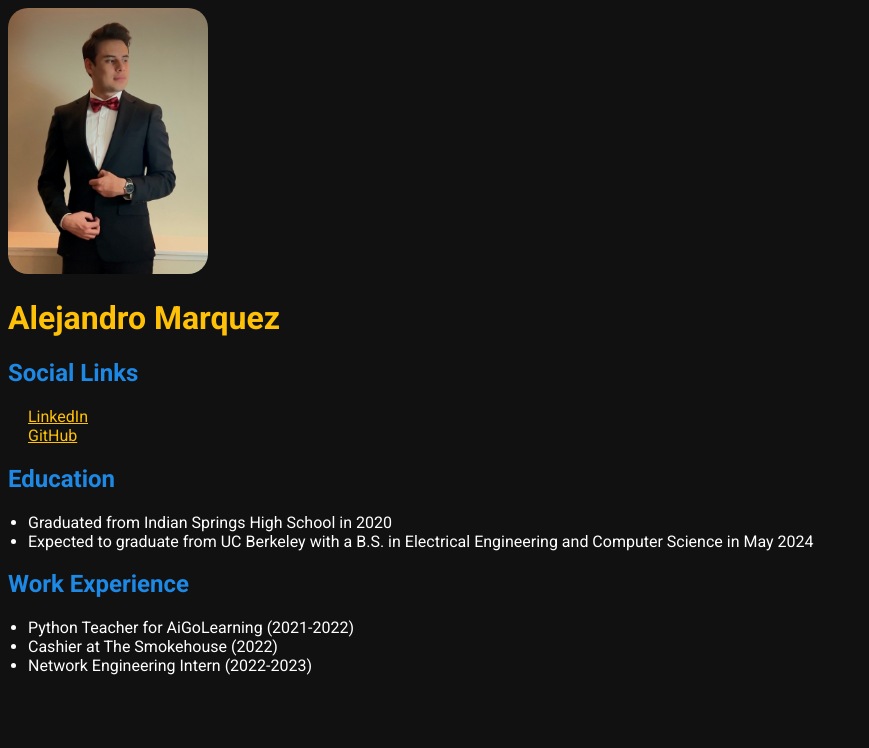
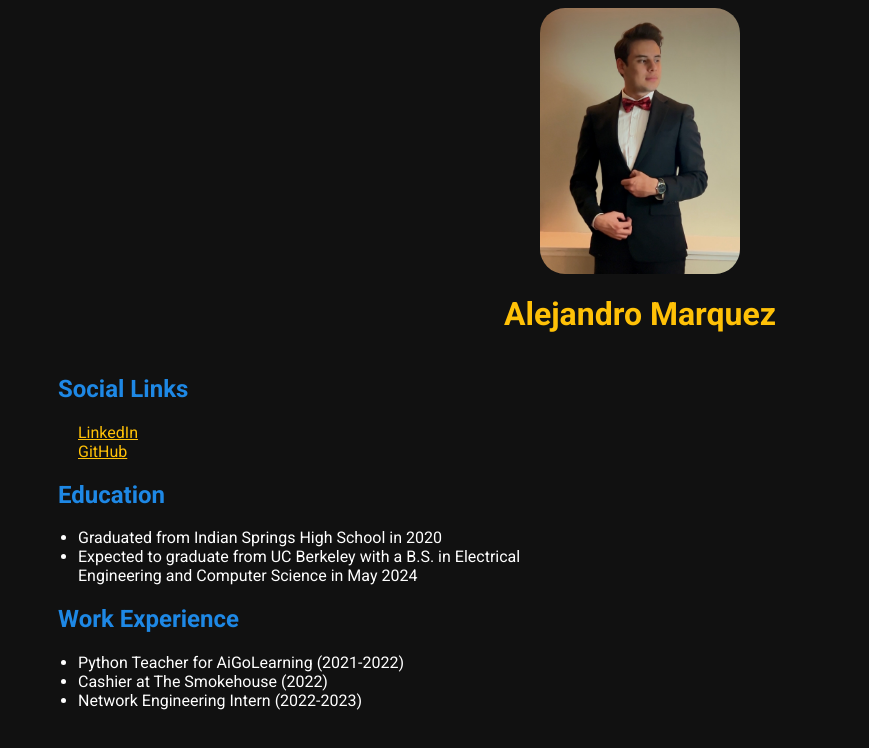
Before and after one commit to alejandro521/alejandro521.github.io, a plain HTML site: page index.html in a window 1280 px wide. Shown: the whole page, without its empty margins (0-869 px from the left). Drawn offline with Linux system fonts and the light colour scheme.

Commit message:
finished

```diff
--- a/index.html
+++ b/index.html
@@ -6,11 +6,14 @@
     <title>Alejandro Marquez</title>
     <link rel="stylesheet" href="styles.css" />
     <link href="https://fonts.googleapis.com/css2?family=Roboto:wght@400;700&display=swap" rel="stylesheet">
+
+    <div class="centered">
+        <img src="alejandro.jpg" alt="Picture of Alejandro" width="200" class="profile-image"/>
+        <h1>Alejandro Marquez</h1>
+    </div>
   </head>
   <body>
-    <img src="alejandro.jpg" alt="Picture of Alejandro" width="200" class="rounded-image"/>
     <div class="container">
-      <h1>Alejandro Marquez</h1>
       <h2>Social Links</h2>
       <a href="https://www.linkedin.com/in/alejandomarquez/">LinkedIn</a> <br>
       <a href="https://github.com/alejandro521">GitHub</a> <br>
--- a/styles.css
+++ b/styles.css
@@ -1,6 +1,8 @@
 body {
     background-color: #111111; /* Replace with your desired background color */
     font-family: 'Roboto', sans-serif; /* Use the desired font family */
+    padding-left: 50px;
+    padding-right: 50px;
 }
 h1 {
     color: #FFC107;
@@ -11,11 +13,19 @@ h2 {
 p, ul {
     color: #FFFFFF;
     padding-left: 20px;
+    max-width: 500px;
 }
 a {
     color: #FFC107;
     padding-left: 20px;
 }
-.rounded-image {
-    border-radius: 20px; /* Adjust the value to control the roundness */
+.profile-image {
+    border-radius: 25px;
 }
+.centered {
+    display: flex;
+    justify-content: center;
+    align-items: center;
+    margin: 0;
+    flex-direction: column;
+}
```
